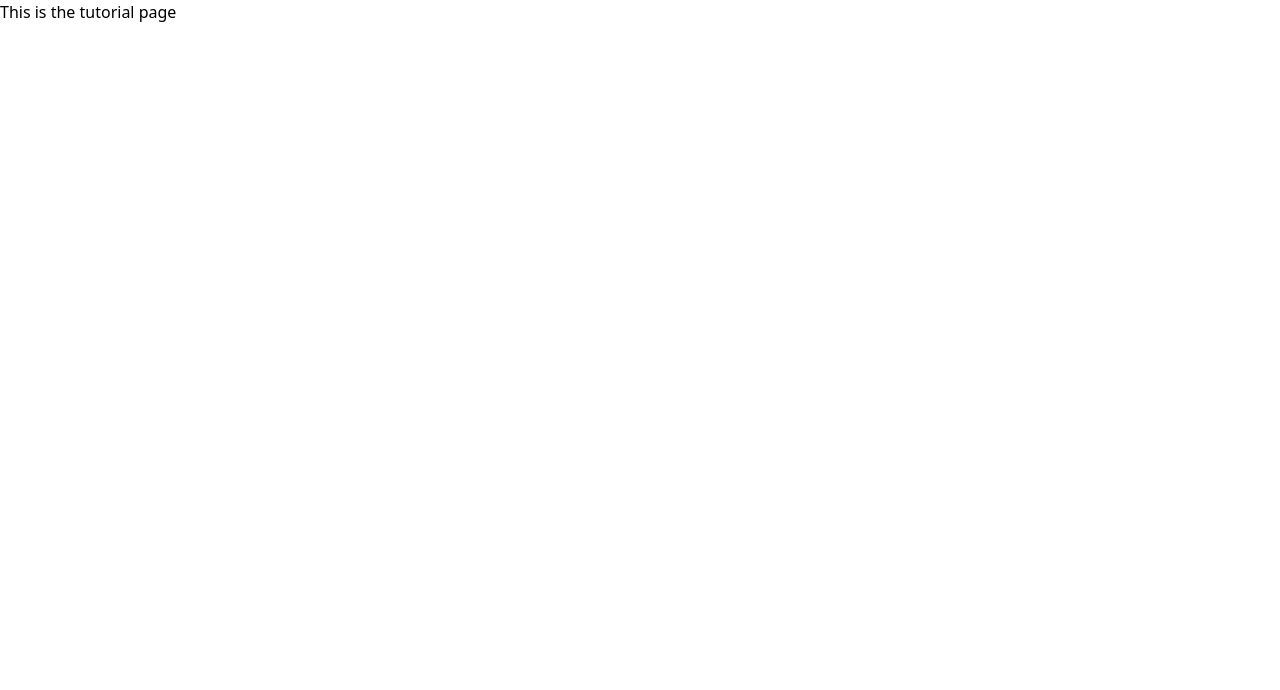
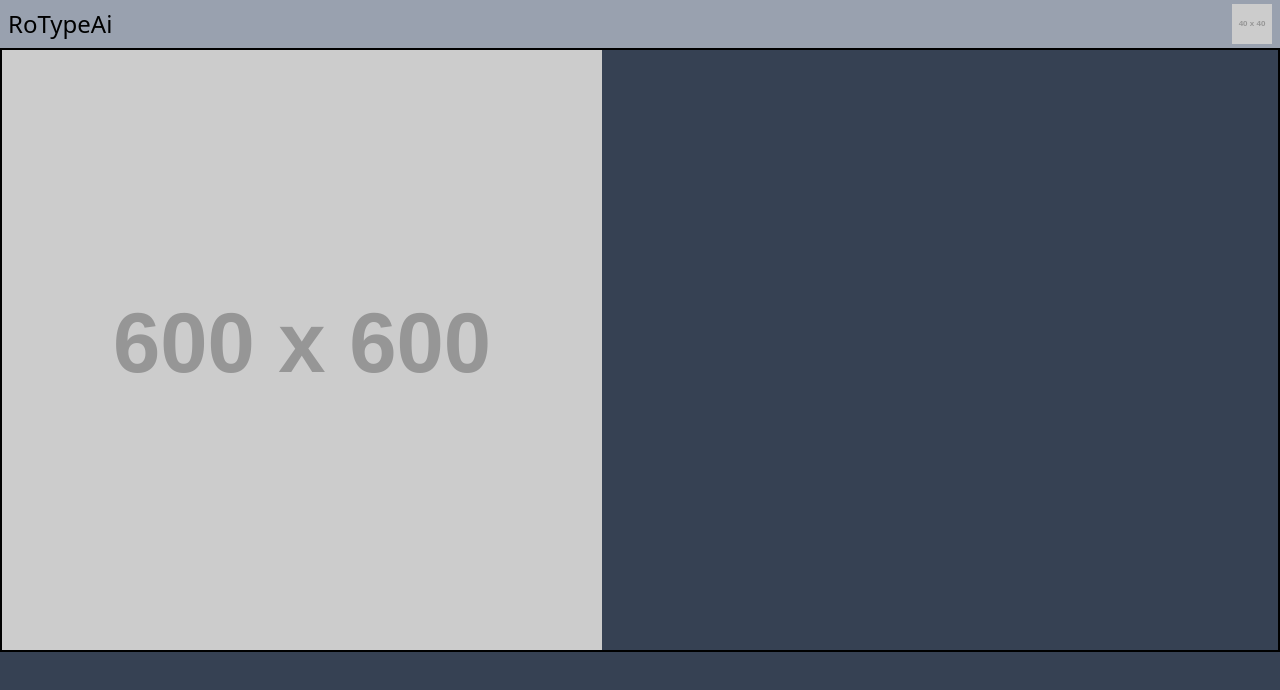
Before and after one commit to CMPT-276-SPRING-2025/final-project-23-fields, a React (Vite) app: page /Tutorial in a window 1280 px wide. Shown: the top 690 px of the page. Built offline with nearby package versions, Linux system fonts and the light colour scheme.

Commit message:
feat: added link to Home.jsx
feat: added basic layout to Tutorial.jsx

```diff
--- a/src/pages/Home.jsx
+++ b/src/pages/Home.jsx
@@ -1,11 +1,11 @@
 import Header from '../components/Header.jsx'
-
+import { Link } from 'react-router'
 
 function Home() {
     return(
         <>
         <div className="flex flex-col h-screen bg-amber-200">
-          <Header notLandingPage={true}/>
+          <Header notLandingPage={false}/>
           <div className="flex-1 mt-12 bg-gray-700 text-center items-center justify-center">
               <div className="flex flex-col mt-40 text-center bg-amber-50">
                     <div className="mb-10 text-8xl">RoTypeAi</div>
@@ -13,17 +13,17 @@ function Home() {
               </div>
               <div className="flex flex-col flex-wrap items-center">
                 <div className="mt-20 h-40 grid grid-cols-[275px_275px] bg-amber-900 gap-x-30">
-                      <button>
-                        <div className ="bg-pink-300 flex flex-col justify-center cursor-pointer h-full">
+                      <Link to="/Tutorial" className=" cursor-pointer">
+                        <div className="bg-pink-300 flex flex-col justify-center cursor-pointer h-full w-full">
                             <div className="text-3xl mb-8">
-                              How to Use
+                            How to Use
                             </div>
                             <div>
-                              Guided Tutorial
+                            Guided Tutorial
                             </div>
                         </div>
-                      </button>
-                      <button>
+                      </Link>
+                      <Link to="/Chatbot" className=" cursor-pointer">
                         <div className="bg-blue-300 flex flex-col justify-center cursor-pointer h-full ">
                             <div className="text-3xl mb-8">
                               Jump In
@@ -32,7 +32,7 @@ function Home() {
                               Start Typing
                             </div>
                         </div>
-                      </button>
+                      </Link>
                 </div>
               </div>
           </div>
--- a/src/pages/Tutorial.jsx
+++ b/src/pages/Tutorial.jsx
@@ -1,6 +1,18 @@
+import Header from '../components/Header.jsx'
+
 function Tutorial() {
     return(
-        <h1>This is the tutorial page</h1>
+        <>
+            <div className="flex flex-col h-screen bg-amber-200">
+                <Header notLandingPage={true}/>
+                <div className="flex-1 mt-12 bg-gray-700 text-center items-center justify-center">
+                    <div className=" border-2">
+                        <img src="https://placehold.co/600x600" alt="placeholder image"></img>
+                    </div>
+                </div>
+            </div>
+        </>
+
     );
 }
 
```
